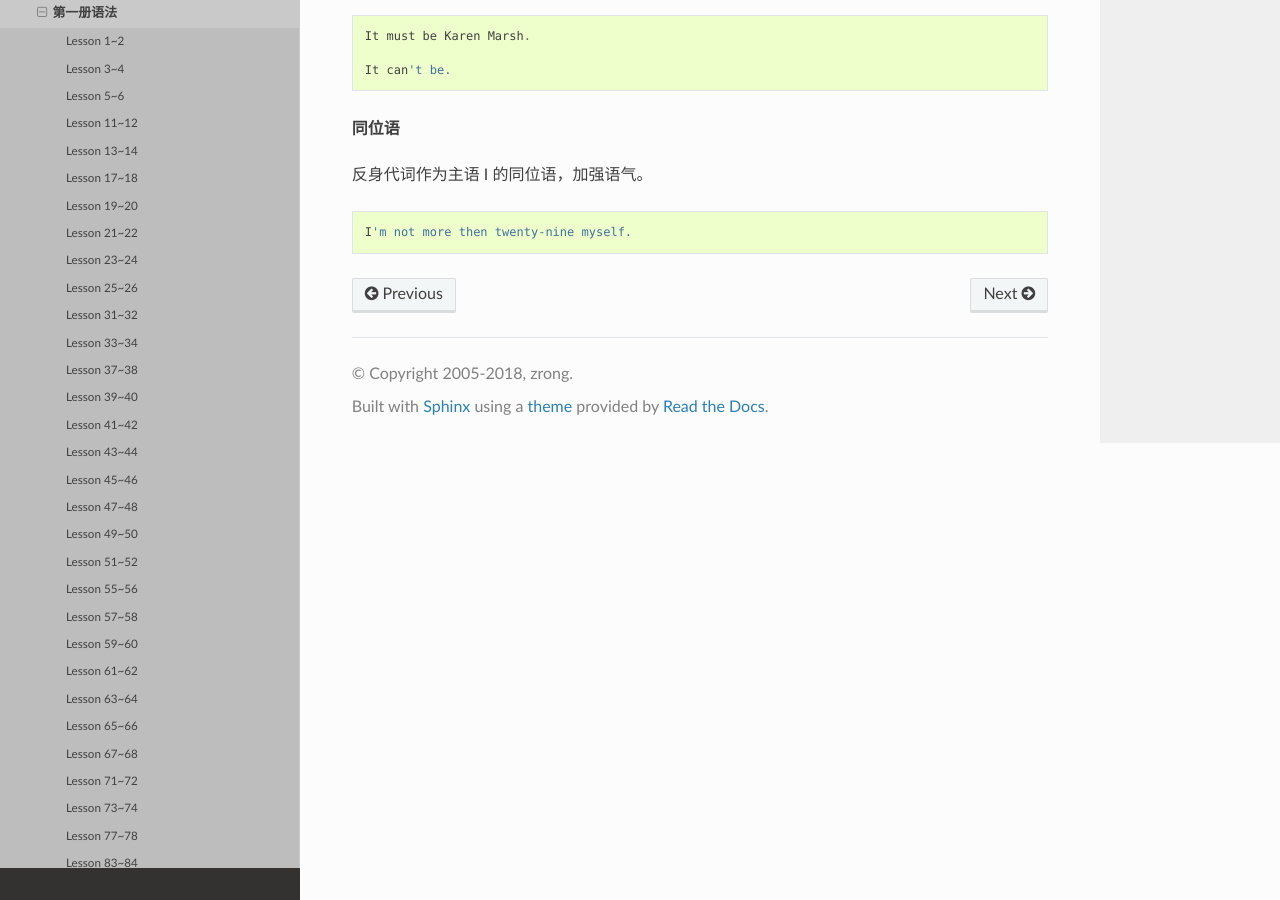
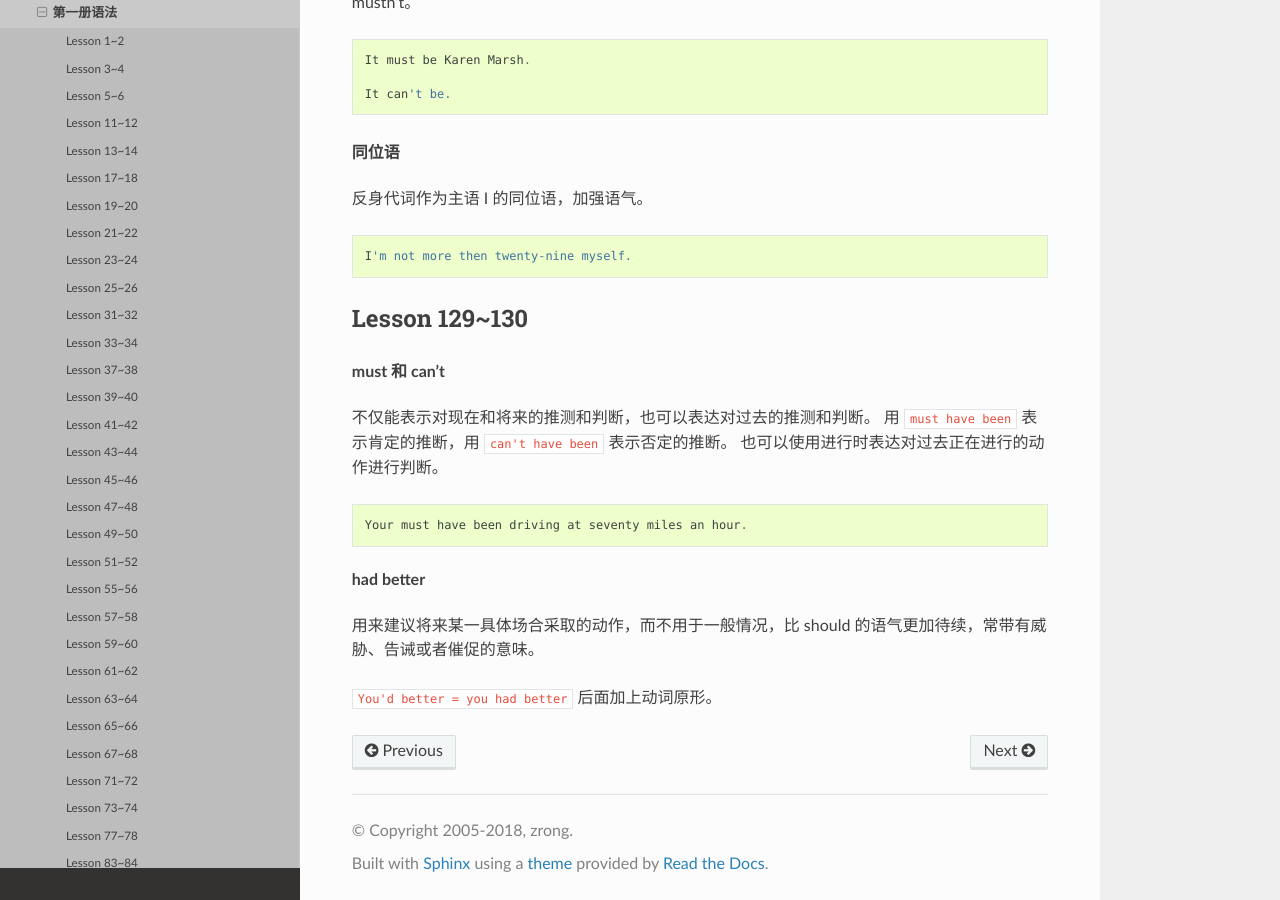
Before and after one commit to zrong/wiki, a Sphinx documentation site: the page built from source/lang/nce/1grammar.rst, in a window 1280 px wide and 900 px high, scrolled down 24710 px. Built offline with Sphinx 7.4.7 and the Read the Docs theme 2.0.0, drawn with Linux system fonts in a browser that asks for light colours.

Commit message:
📦 NEW: add lesson 129-130

```diff
--- a/source/lang/nce/1grammar.rst
+++ b/source/lang/nce/1grammar.rst
@@ -1126,3 +1126,25 @@ Lesson 127~128
 反身代词作为主语 I 的同位语，加强语气。 ::
 
     I'm not more then twenty-nine myself.
+
+
+Lesson 129~130
+================
+
+.. glossary::
+
+    must 和 can't
+
+不仅能表示对现在和将来的推测和判断，也可以表达对过去的推测和判断。
+用 ``must have been`` 表示肯定的推断，用 ``can't have been`` 表示否定的推断。
+也可以使用进行时表达对过去正在进行的动作进行判断。 ::
+
+    Your must have been driving at seventy miles an hour.
+
+.. glossary::
+
+    had better
+
+用来建议将来某一具体场合采取的动作，而不用于一般情况，比 should 的语气更加待续，常带有威胁、告诫或者催促的意味。
+
+``You'd better = you had better`` 后面加上动词原形。
```
Also changed, not shown: source/lang/nce/1sentence.rst (+18 -0 lines), source/lang/nce/can-must-haveto-need-do.rst (line endings or trailing spaces).
